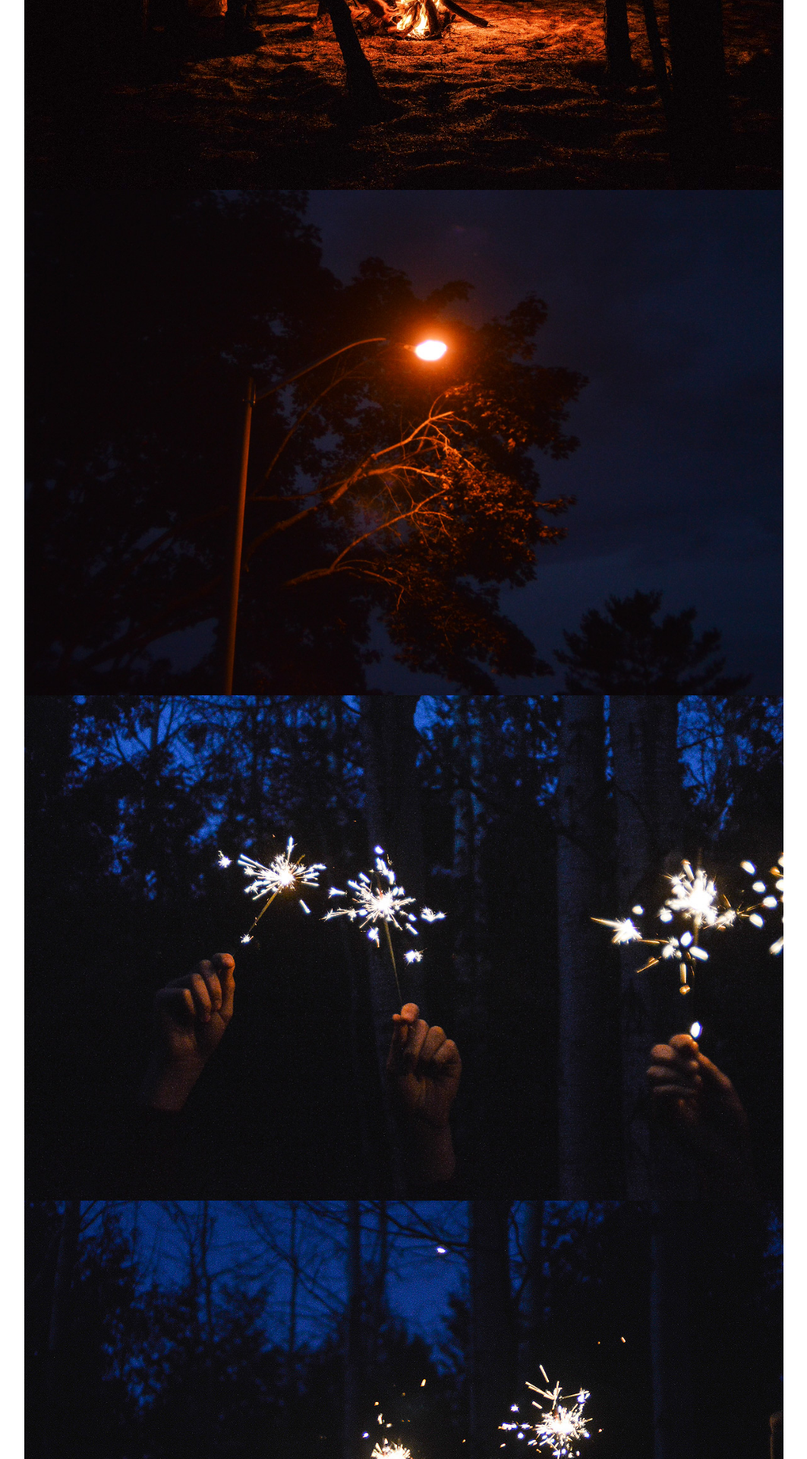
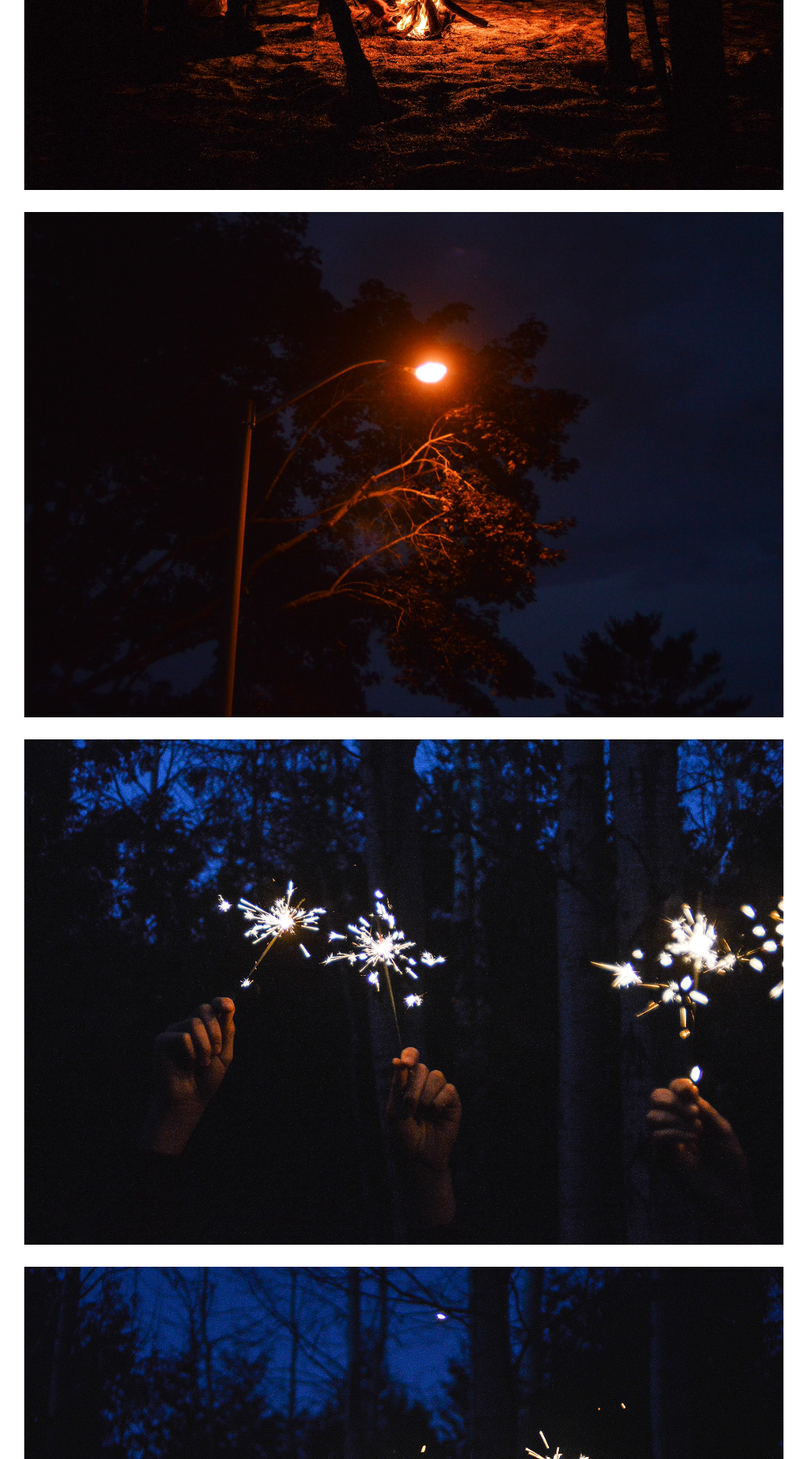
Before and after one commit to anthonyaubrey/portfolio, a Jekyll site: the page built from photography.html, in a window 1280 px wide. Shown: the part 645-2565 px from the top of the page at 76% size, without its empty margins (108-1171 px from the left). Built offline with Jekyll 4.4.1, drawn with Linux system fonts in a browser that asks for light colours.

Commit message:
Added top padding to imgs

```diff
--- a/photography.html
+++ b/photography.html
@@ -8,10 +8,10 @@ layout: default
     <p class="open-sans text-center">A collection of portrait, nature, and street photography taken from 2015 to 2017.</p>
     <div>
       <img class="img-flex limgwrap"src="{{site.baseurl}}/img/webphotography/fire.jpg">
-      <img class="img-flex limgwrap"src="{{site.baseurl}}/img/webphotography/DSC_0006.jpg">
-      <img class="img-flex limgwrap"src="{{site.baseurl}}/img/webphotography/DSC_0064.jpg">
-      <img class="img-flex limgwrap"src="{{site.baseurl}}/img/webphotography/DSC_0075.jpg">
-      <img class="img-flex limgwrap"src="{{site.baseurl}}/img/webphotography/DSC_0024.jpg">
+      <img class="img-flex limgwrap pad-t"src="{{site.baseurl}}/img/webphotography/DSC_0006.jpg">
+      <img class="img-flex limgwrap pad-t"src="{{site.baseurl}}/img/webphotography/DSC_0064.jpg">
+      <img class="img-flex limgwrap pad-t"src="{{site.baseurl}}/img/webphotography/DSC_0075.jpg">
+      <img class="img-flex limgwrap pad-t"src="{{site.baseurl}}/img/webphotography/DSC_0024.jpg">
     </div>
   </div>
 </main>
```
